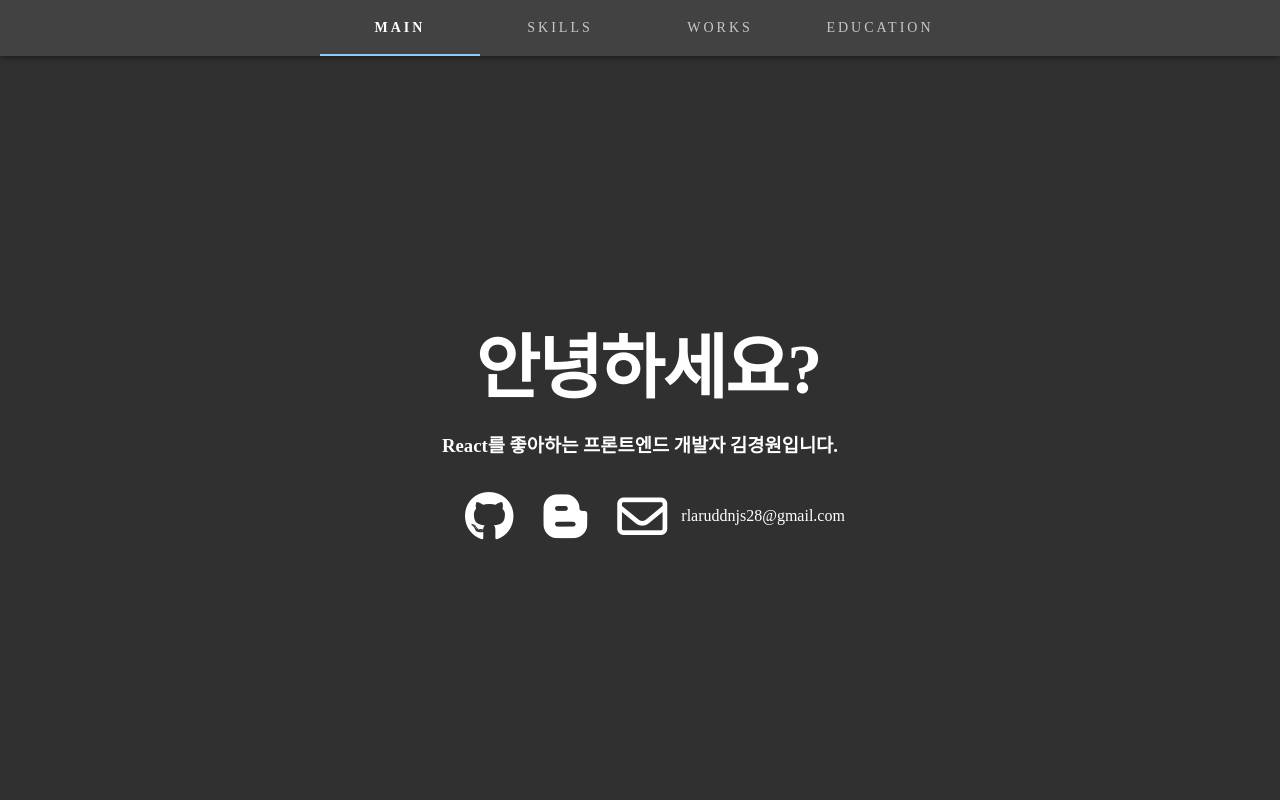
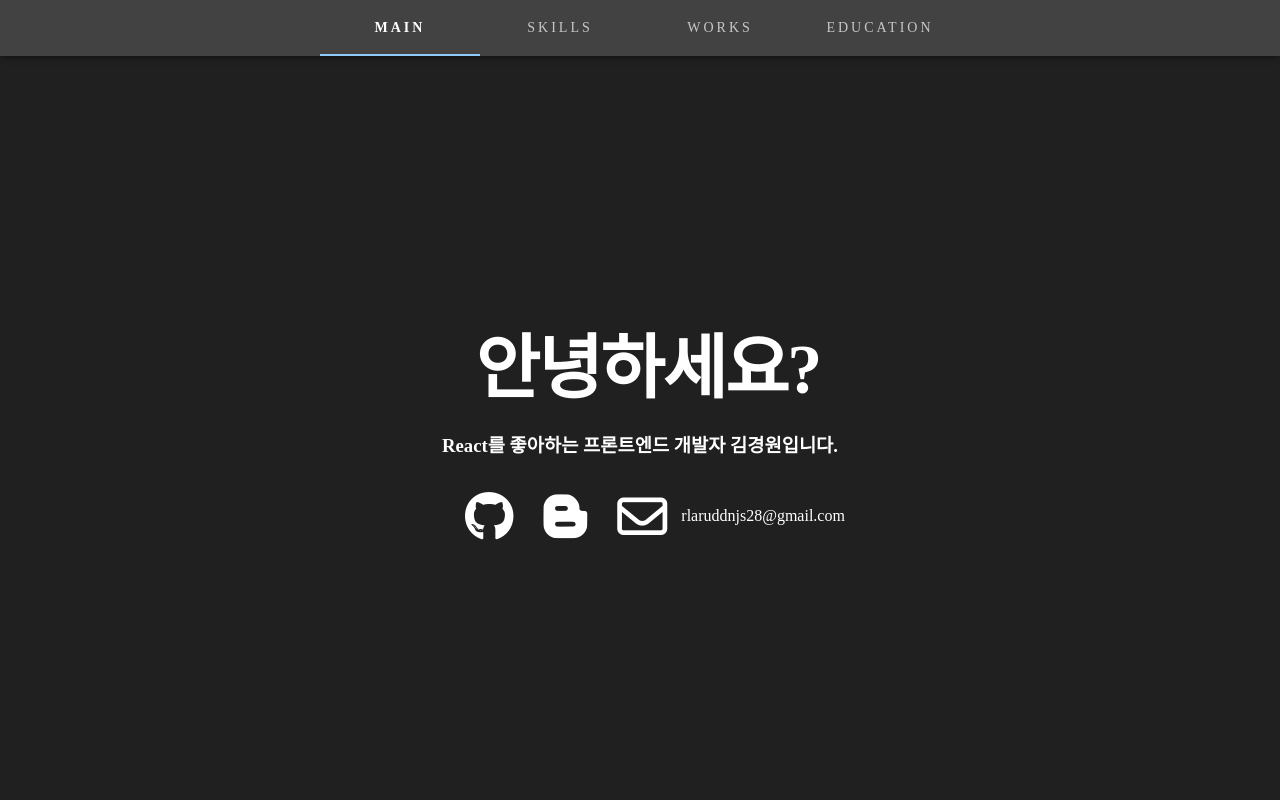
Before and after one commit to gyeongwon1275/gyeongwon1275.github.io, a React app: page / in a window 1280 px wide. Shown: the top 800 px of the page. Built offline with nearby package versions, Linux system fonts and the light colour scheme; a web font is replaced by a local one.

Commit message:
change color to #202020

```diff
--- a/src/App.scss
+++ b/src/App.scss
@@ -14,7 +14,7 @@
 }
 
 body {
-  background-color: #303030;
+  background-color: #202020;
   color: #fff;
   font-family: 'yg-jalnan';
   white-space: pre;
```
